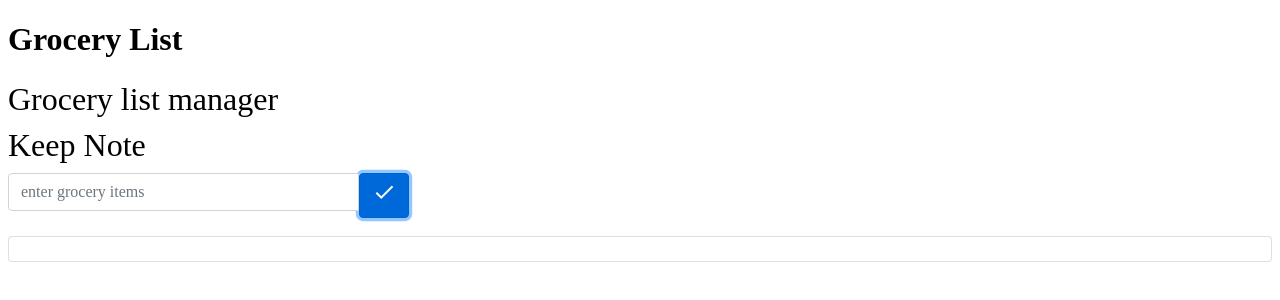
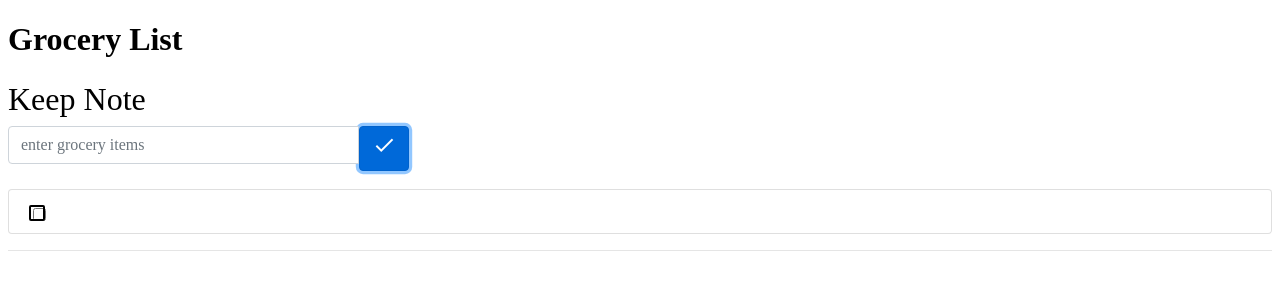
Before and after one commit to PoojaBayas/Keep-Note, an Angular app: page / in a window 1280 px wide. Both pictures are taken after a click on the button "done". Shown: the top 300 px of the page. Built offline with nearby package versions, Linux system fonts and the light colour scheme.

Commit message:
Able to display the checked list

```diff
--- a/src/app/app.component.html
+++ b/src/app/app.component.html
@@ -1,2 +1,3 @@
-<h1>Grocery List </h1>
+<h1>Grocery List</h1>
+
 <app-list></app-list>
--- a/src/app/list/list.component.html
+++ b/src/app/list/list.component.html
@@ -1,6 +1,5 @@
 <div>
-  <h2>Grocery list manager</h2>
-  <h2>Keep Note</h2>
+    <h2>Keep Note</h2>
 
   <div class="row">
     <div class="col-xs-6 col-md-4">
@@ -24,7 +23,19 @@
 
   <ul class="list-group">
     <li *ngFor="let task of tasks" class="list-group-item">
-      <span> {{ task.name }} </span>
+      <mat-checkbox class='checkbox'(change)="OnChange(this.task.name ,$event)">{{ task.name }}</mat-checkbox>
     </li>
   </ul>
 </div>
+
+
+<div>
+<hr>
+<ul class="list-group"id='Test' style="display: none;">
+    <li *ngFor="let checkedItem of checkedItems" class="list-group-item"  >
+      <mat-checkbox >{{ checkedItem}}</mat-checkbox>
+    </li>
+  </ul>
+<!-- <div>{{checkedItem}}</div> -->
+
+</div>
--- a/src/app/list/list.component.ts
+++ b/src/app/list/list.component.ts
@@ -8,12 +8,29 @@ import { NgModule } from "@angular/core";
   styleUrls: ["./list.component.css", "../../assets/css/bootstrap.min.css"]
 })
 export class ListComponent implements OnInit {
+  checkedItems = [];
+  checkedItem: string;
   task: string;
   tasks = [];
   onClick() {
     this.tasks.push({ name: this.task });
+    // console.log(this.task.indexOf);
     this.task = "";
   }
+  OnChange(test, $event) {
+
+
+    if ($event.checked == true) {
+      this.checkedItems.push(test);
+      document.getElementById("Test").style.display = "block";
+      const index: number = this.tasks.indexOf(this.checkedItem);
+      if (index !== -1) {
+          this.tasks.splice(index, 1);
+      }
+    }
+
+    //MatCheckboxChange {checked,MatCheckbox}
+}
   constructor() {}
 
   ngOnInit(): void {}
```
Also changed, not shown: src/app/app.module.ts (+8 -2 lines).
